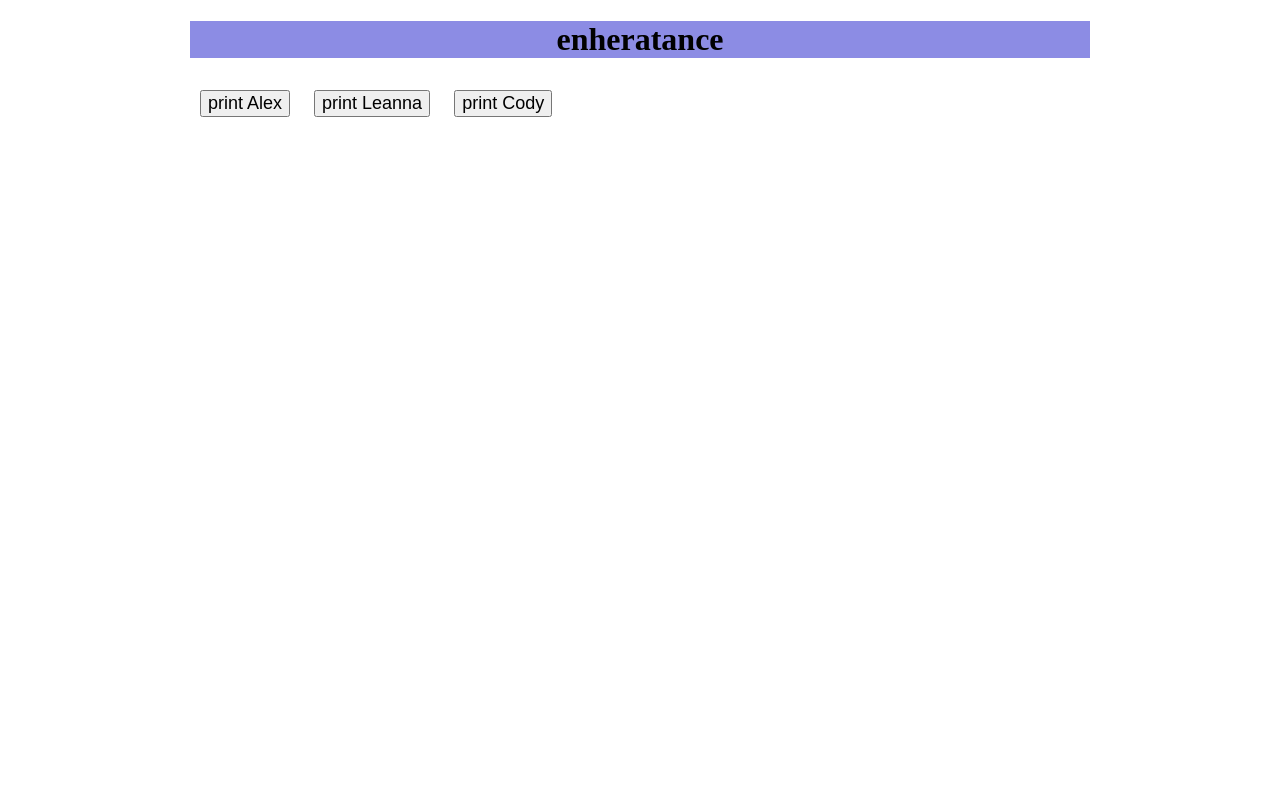
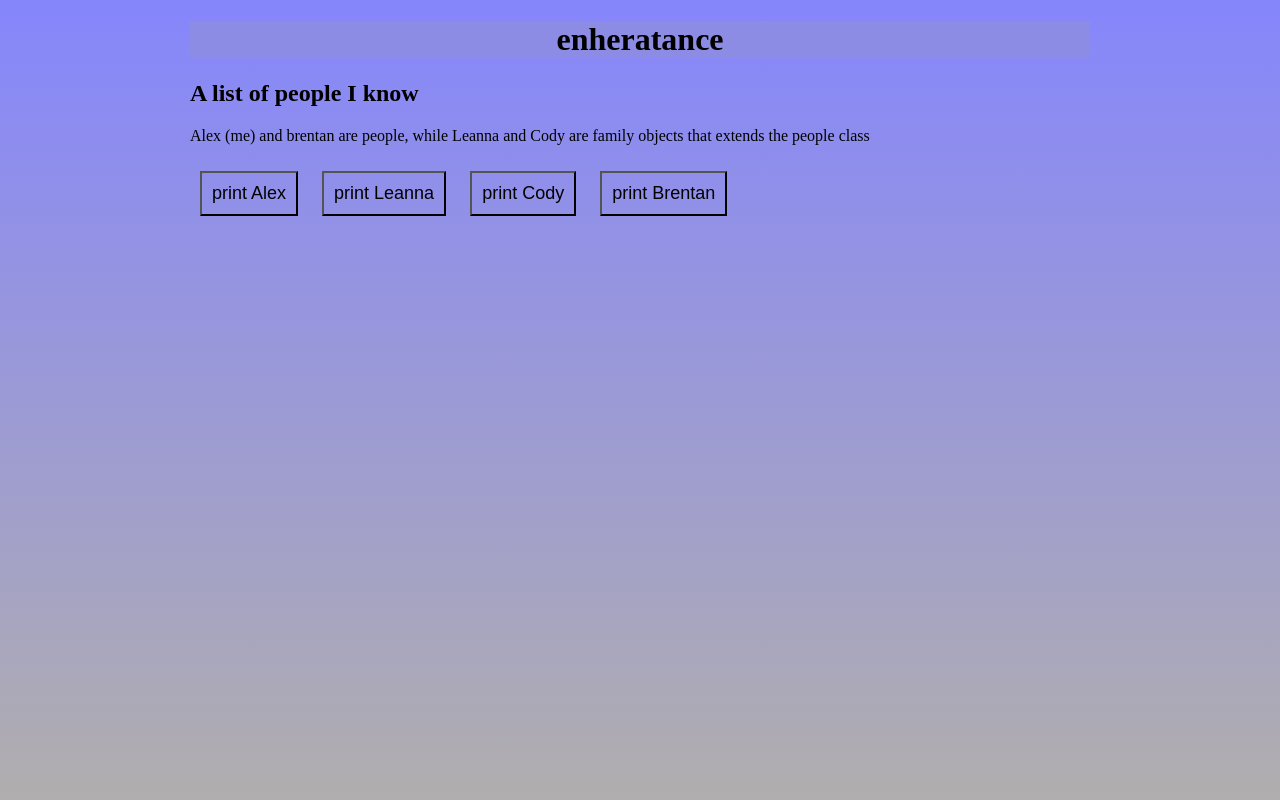
Before and after one commit to alexgpitts/AlexPitts.github.io, a PHP site: page /Assignment9/part1/index.html in a window 1280 px wide. Run offline with PHP 8.4, Linux system fonts and the light colour scheme.

Commit message:
updated assignment 9
fixed issues with inheratance and classes

```diff
--- a/Assignment9/part1/index.html
+++ b/Assignment9/part1/index.html
@@ -11,12 +11,14 @@
 <body>
 
         <h1>enheratance</h1>
-        <script src="main.js"></script>
+        <h2>A list of people I know</h2>
+        <p id="1">Alex (me) and brentan are people, while Leanna and Cody are family objects that extends the people class</p>
         <div id="parent">
             <div class="people">
                 <button onclick="printAlex()">print Alex</button>
                 <button onclick="printLeanna()">print Leanna</button>
                 <button onclick="printCody()">print Cody</button>
+                <button onclick="printBrentan()">print Brentan</button>
 
             </div>
 
--- a/Assignment9/part1/main.css
+++ b/Assignment9/part1/main.css
@@ -18,3 +18,18 @@ body{
     margin: auto;
     max-width: 900px;
 }
+
+html{
+    background-image: linear-gradient(rgba(49, 49, 250, 0.589), rgb(177, 174, 174));
+    height: 100%;
+}
+
+button{
+    padding: 10px;
+    background: none;
+}
+
+button:hover{
+    background: blue;
+    color: white;
+}
--- a/Assignment9/part1/main.js
+++ b/Assignment9/part1/main.js
@@ -1,19 +1,33 @@
+class People{
+    constructor(name, age, occupation){
+        this.name = name;
+        this.age = age;
+        this.occupation = occupation;
+    }
+    info() {
+        let info = ("Name: " + this.name + ", Age: " + this.age + ", Occupation: " + this.occupation);
+        return info;
+    }
+}
 
-var People = function (name, age, occupation){
-    this.name = name;
-    this.age = age;
-    this.occupation = occupation;
+
+class Family extends People{
+    constructor(name, age, occupation, relation){
+        super(name, age, occupation);
+        this.relation = relation;
+    }
+    info() {
+        let info = super.info() + ", Relation: "+ this.relation;
+    return info;
+    }
 
 }
 
-People.prototype.info = function() {
-    let info = ("Name: " + this.name + ", Age: " + this.age + ", Occupation: " + this.occupation);
-    return info;
-}
 
 var alex = new People('Alex', 20, 'landscaping');
-var leanna = new People('leanna', 47, 'facility services manager');
-var cody = new People('Cody', 25, 'USAF Hospital administrator');
+var leanna = new Family('leanna', 47, 'facility services manager', 'Mother');
+var cody = new Family('Cody', 25, 'USAF Hospital administrator', 'brother-in-law');
+var brentan = new People('Brentan', 20, 'safeway clerk');
 
 
 
@@ -44,3 +58,12 @@ function printCody(){
     pageBody[0].appendChild(p);
 
 }
+
+function printBrentan(){
+    var p = document.createElement('p');
+    var Text = document.createTextNode(brentan.info());
+    p.appendChild(Text);
+    const pageBody = document.getElementsByClassName("people");
+    pageBody[0].appendChild(p);
+
+}
```
Also changed, not shown: assignment10/index.html (added), assignment10/main.css (added), assignment10/main.js (added).
